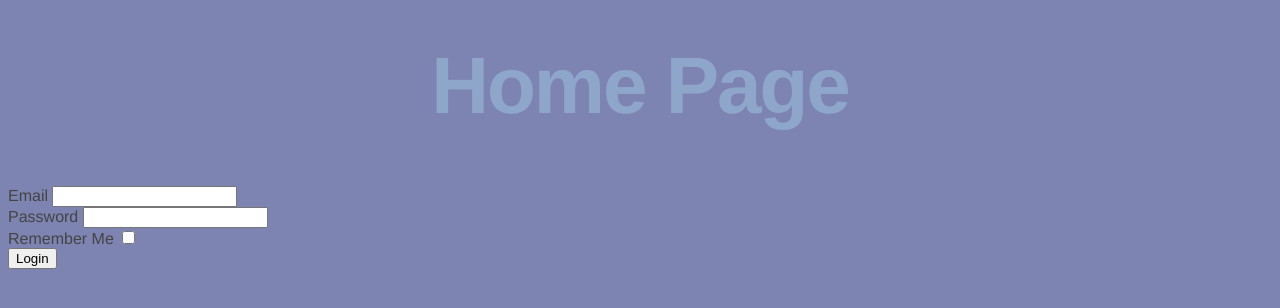
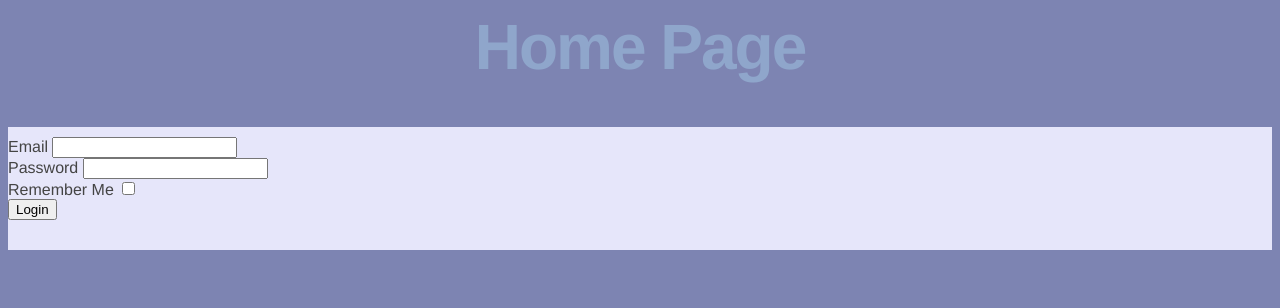
Before and after one commit to JaySaulHowarth/FlaskBlog, a Flask app: page /login in a window 1280 px wide. Shown: the part 26-334 px from the top of the page. Run offline with Flask 2, Linux system fonts and the light colour scheme.

Commit message:
Added style for forms

```diff
--- a/application/static/css/main.css
+++ b/application/static/css/main.css
@@ -13,17 +13,14 @@ div.post{
   padding: 20px;
   margin-top: 20px;
 }
-div.about {
+div.form {
   padding: 10px 0 30px 0;
   background-color: #E6E6FA;
-  -webkit-border-radius: 6px;
-     -moz-border-radius: 6px;
-          border-radius: 6px;
 }
 
 h1 {
-  font-size: 5em;
-  margin-top: 40px;
+  font-size: 4em;
+  margin-top: 10px;
   text-align: center;
   letter-spacing: -2px;
   color: #8FA6CB;
```
